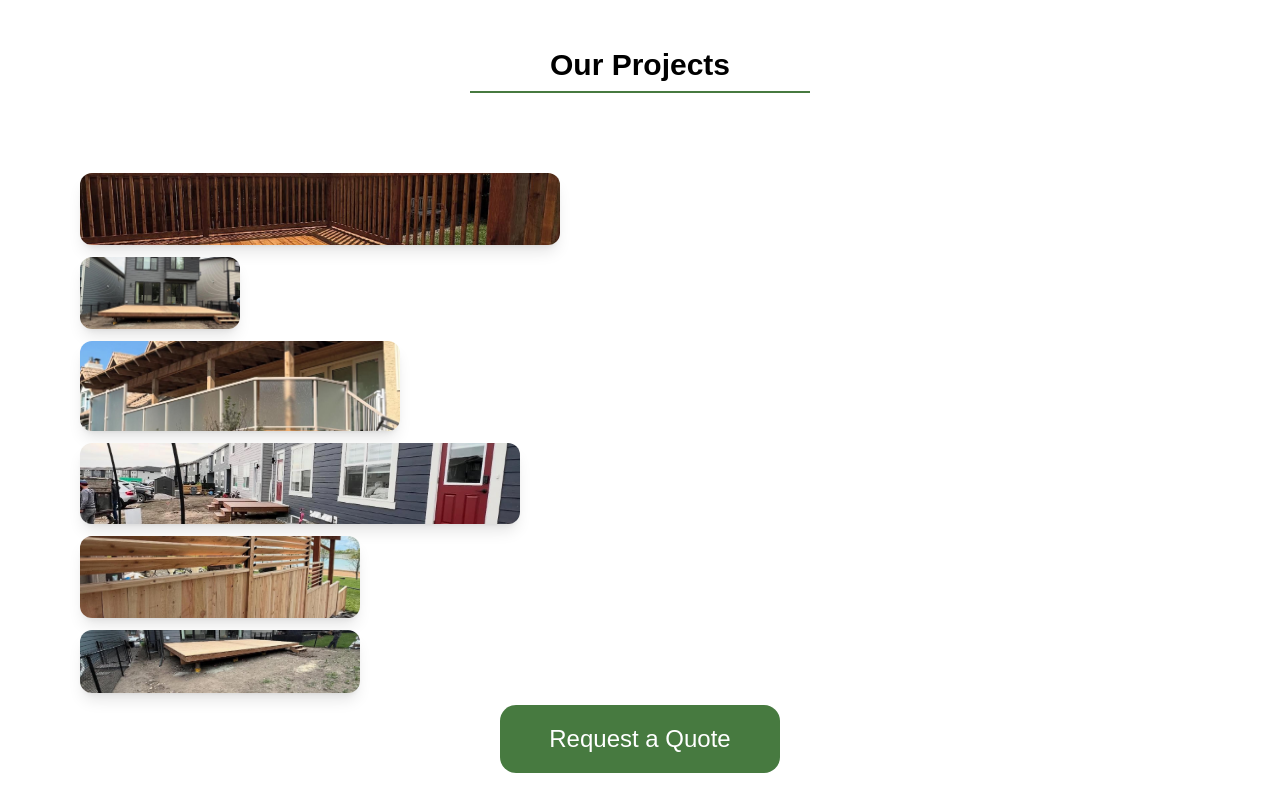
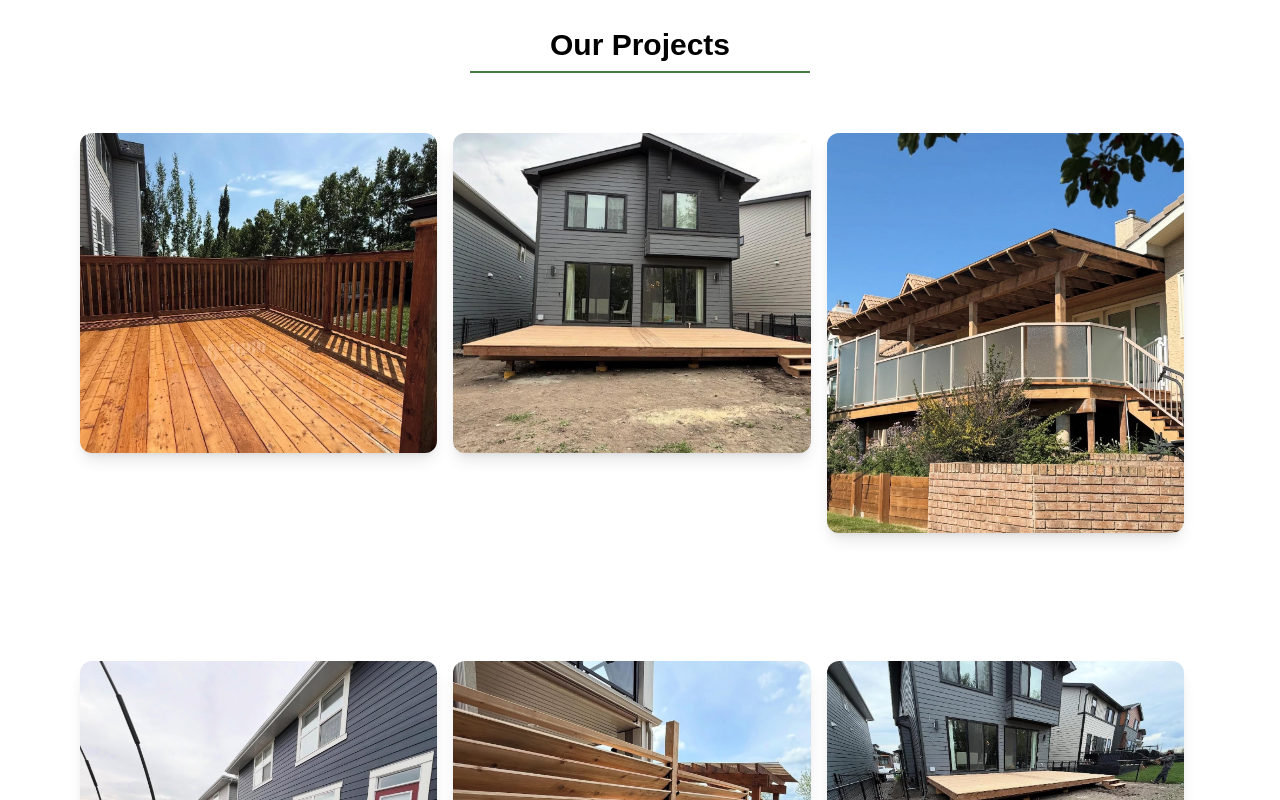
Before and after one commit to Syntactix31/capstone-proj, a Next.js app: page / in a window 1280 px wide. Shown: the part 700-1500 px from the top of the page. Built offline with nearby package versions, Linux system fonts and the light colour scheme.

Commit message:
adjusted gallery hover animations and added modal

```diff
--- a/src/app/globals.css
+++ b/src/app/globals.css
@@ -104,3 +104,43 @@ body {
     gap: 12px;
   }
 }
+
+@keyframes zoomIn {
+  from {
+  transform: scale(0.6);
+  }
+  to {
+  transform: scale(1);
+  }
+}
+
+.animate-zoomIn {
+  animation: zoomIn 0.4s ease forwards;
+  }
+
+@keyframes fadeIn {
+  from {
+    opacity: 0;
+  }
+  to {
+    opacity: 1;
+  }
+}
+
+.animate-fadeIn {
+  animation: fadeIn 0.3s ease forwards;
+}
+
+
+
+/* Annoying ass gallery images that wont format */
+
+.flex-container {
+  display: flex;
+  flex-wrap: wrap;
+  gap: 16px;
+}
+
+.item {
+  flex: 0 0 calc(33.333% - 16px);
+}
--- a/src/app/page.js
+++ b/src/app/page.js
@@ -25,7 +25,7 @@ export default function Home() {
           <NavBar />
         </header>
 
-      <main className="flex flex-col min-h-screen w-full bg-white gap-20">
+      <main className="flex flex-col min-h-screen w-full bg-white gap-15">
 
 
         <div className="w-full mx-auto max-w-6xl px-4">
@@ -63,49 +63,49 @@ export default function Home() {
 
 
         <div className="w-full mx-auto max-w-6xl px-4 relative">
-          <div className="flex flex-col justify-self-auto gap-3 h-[500px] md:h-[600px] relative">
+          <div className="flex-container gap-3 h-[600px] md:h-250 relative">
             {/* Top middle */}
-            <div className="relative col-span-2 row-span-2 rounded-xl overflow-hidden shadow-lg w-120 h-80">
+            <div className="item relative rounded-xl overflow-hidden shadow-lg w-120 h-80">
               <Image src={images[0]} alt="Project 1" fill sizes="550px" className="object-cover hover:brightness-110 transition-all" />
             </div>
 
             {/* Top right */}
-            <div className="relative row-span-1 rounded-xl overflow-hidden shadow-lg w-40 h-80">
+            <div className="item relative rounded-xl overflow-hidden shadow-lg w-40 h-80">
               <Image src={images[1]} alt="Project 2" fill sizes="350px" className="object-cover hover:brightness-110 transition-all" />
             </div>
 
             {/* Top left tall */}
-            <div className="relative col-span-2 row-span-3 rounded-xl overflow-hidden shadow-lg w-80 h-100">
+            <div className="item relative rounded-xl overflow-hidden shadow-lg w-80 h-100">
               <Image src={images[4]} alt="Project 5" fill sizes="400px" className="object-cover hover:brightness-110 transition-all" />
             </div>
 
 
             {/* Bottom Middle */}
-            <div className="relative row-span-2 rounded-xl overflow-hidden shadow-lg w-110 h-90">
+            <div className="item relative rounded-xl overflow-hidden shadow-lg w-110 h-90">
               <Image src={images[2]} alt="Project 3" fill sizes="500px" className="object-cover hover:brightness-110 transition-all" />
             </div>
 
             {/* Bottom right */}
-            <div className="relative rounded-xl overflow-hidden shadow-lg w-70 h-90">
+            <div className="item relative rounded-xl overflow-hidden shadow-lg w-70 h-90">
               <Image src={images[5]} alt="Project 6" fill sizes="300px" className="object-cover hover:brightness-110 transition-all" />
             </div>
 
             {/* Bottom left */}
-            <div className="relative col-span-1 row-span-1 rounded-xl overflow-hidden shadow-lg w-70 h-70">
+            <div className="item relative rounded-xl overflow-hidden shadow-lg w-70 h-70">
               <Image src={images[3]} alt="Project 4" fill sizes="200px" className="object-cover hover:brightness-110 transition-all" />
             </div>
 
-
+          </div>
 
 
 
 
             <div className=" inset-0 flex items-center justify-center">
-              <div className="p-4 mx-auto text-white rounded-2xl bg-[#477a40] text-2xl font-normal w-70 text-center hover:cursor-pointer border-2 border-transparent hover:bg-[#f3fff3] hover:border-[#477A40] hover:text-[#477A40] transition-all duration-200 hover:scale-105 active:scale-95 ">
+              <div className="p-4 mx-auto text-white rounded-2xl bg-[#477a40] text-2xl font-normal w-70 text-center hover:cursor-pointer border-2 border-transparent hover:bg-[#f3fff3] hover:border-[#477A40] hover:text-[#477A40] transition-all duration-200 hover:scale-105 active:scale-95 shadow-2xl backdrop-blur-sm">
                 Request a Quote
               </div>
             </div>
-          </div>
+
 
 
         </div>
--- a/src/app/projects/page.js
+++ b/src/app/projects/page.js
@@ -1,4 +1,5 @@
 "use client";
+import { useState } from "react";
 import Image from "next/image";
 
 const images = [
@@ -38,14 +39,15 @@ const layout = [
   { c: 12, r: 4 }  // optional wide “final hero tile” at bottom
 ];
 
-function Tile({ src, span }) {
+function Tile({ src, span, onClick }) {
   return (
     <div
-      className="tile"
+      className="tile relative overflow-hidden cursor-pointer transition-transform duration-500 hover:scale-105"
       style={{
         gridColumn: `span ${span.c}`,
         gridRow: `span ${span.r}`
       }}
+      onClick={onClick}
     >
       <Image
         src={src}
@@ -59,6 +61,23 @@ function Tile({ src, span }) {
 }
 
 export default function ProjectsPage() {
+
+  const [selectedImage, setSelectedImage] = useState(null);
+  const [showModal, setShowModal] = useState(false);
+
+  const openModal = (src) => {
+    setSelectedImage(src);
+    setShowModal(true);
+  };
+
+  const closeModal = () => {
+    setShowModal(false);
+    setTimeout(() => setSelectedImage(null), 300);
+  };
+
+
+
+
   return (
     <div className="projectsPage">
       <section className="heroWrap">
@@ -73,10 +92,37 @@ export default function ProjectsPage() {
 
         <div className="collage">
           {images.slice(0, 13).map((src, i) => (
-            <Tile key={i} src={src} span={layout[i] || { c: 4, r: 3 }} />
+            <Tile key={i} src={src} span={layout[i] || { c: 4, r: 3 }} onClick={() => openModal(src)}/>
           ))}
         </div>
       </section>
+
+      {showModal && selectedImage && (
+        <div className="fixed inset-0 z-50 flex items-center justify-center bg-black bg-opacity-80 transition-opacity animate-fadeIn" onClick={(e) => {
+            if (e.target === e.currentTarget) closeModal();
+          }}>
+          <div className="relative animate-zoomIn">
+            <span
+              className="absolute top-2 right-5 text-white text-4xl font-bold cursor-pointer hover:scale-110 transition-transform"
+              onClick={closeModal}
+            >
+              &times;
+            </span>
+            <Image
+              src={selectedImage}
+              alt="Preview"
+              width={0}
+              height={0}
+              sizes="100vw"
+              className="h-auto w-auto max-w-[95vw] max-h-[95vh] rounded-md object-contain"
+            />
+          </div>
+        </div>
+      )}
+
+
+
+
     </div>
   );
 }
```
